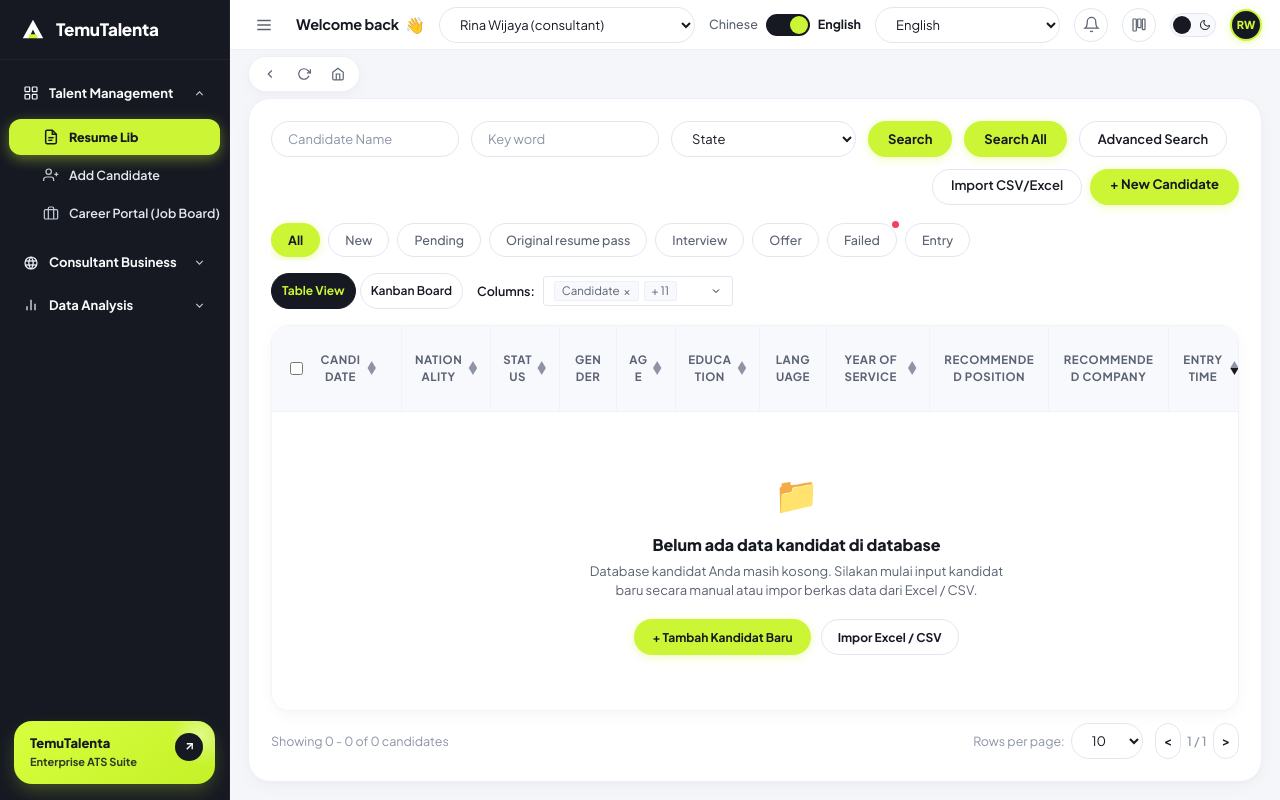
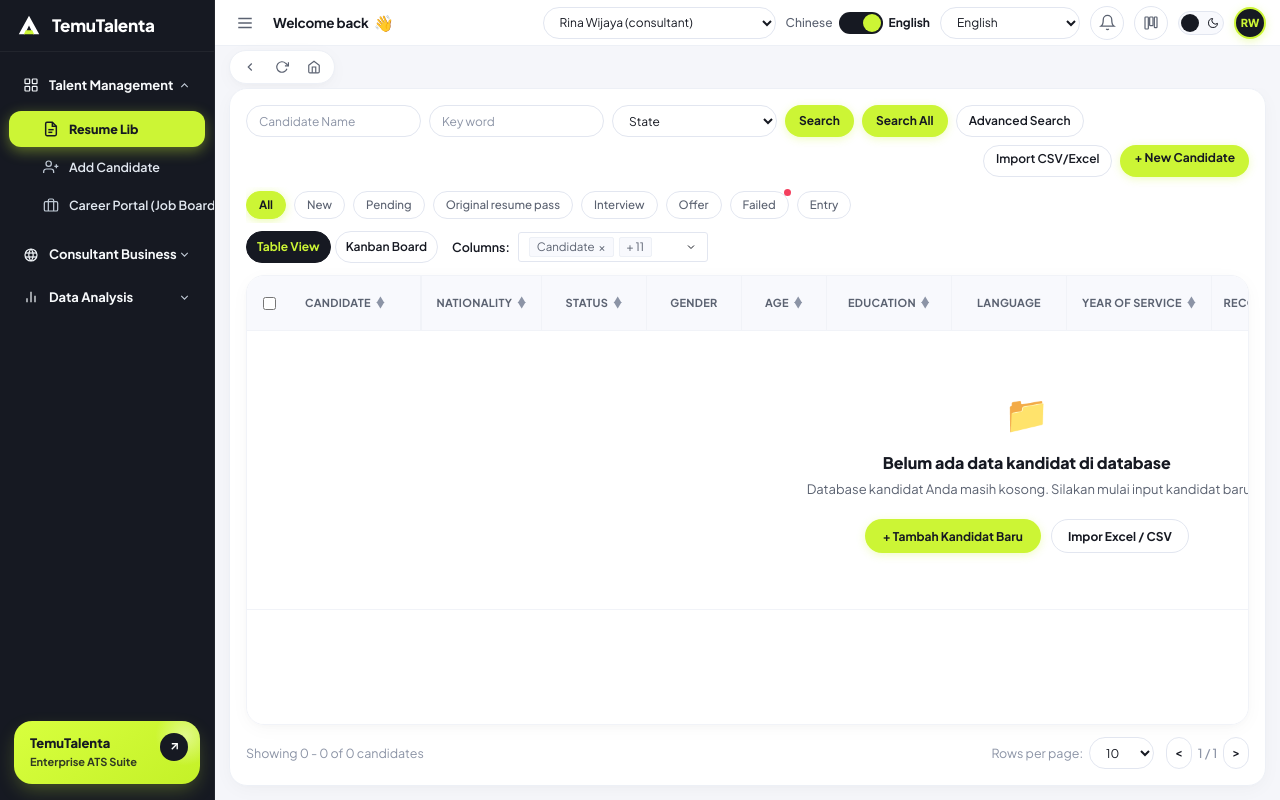
Before and after one commit to dandirayo/TemuTalenta, a website: page index.html in a window 1280 px wide. Drawn offline with Linux system fonts and the light colour scheme.

Commit message:
fix(ui): optimize 100% desktop scale layout density and prevent table header text wrapping

```diff
--- a/src/css/style.css
+++ b/src/css/style.css
@@ -248,7 +248,7 @@ button:active {
    LEFT SIDEBAR (Eduplex Charcoal & Neon Lime Aesthetic)
    ========================================================================== */
 .app-sidebar {
-  width: 230px;
+  width: 215px;
   background-color: var(--bg-sidebar);
   color: var(--text-sidebar);
   display: flex;
@@ -266,8 +266,8 @@ button:active {
 }
 
 .sidebar-brand {
-  min-block-size: 60px;
-  padding: 0 20px;
+  min-block-size: 52px;
+  padding: 0 16px;
   display: flex;
   align-items: center;
   justify-content: space-between;
@@ -511,21 +511,24 @@ button:active {
 }
 
 .top-header {
-  min-block-size: 50px;
+  min-block-size: 46px;
   background-color: var(--bg-surface);
   border-bottom: 1px solid var(--border-base);
-  padding: 4px 18px;
+  padding: 4px 14px;
   display: flex;
   align-items: center;
   justify-content: space-between;
   flex-shrink: 0;
+  gap: 8px;
+  white-space: nowrap;
+}
+
+.header-left {
+  display: flex;
+  align-items: center;
   gap: 10px;
-}
-
-.header-left {
-  display: flex;
-  align-items: center;
-  gap: 12px;
+  flex-shrink: 0;
+  white-space: nowrap;
 }
 
 .mobile-header-brand {
@@ -539,12 +542,14 @@ button:active {
 .header-greeting {
   display: inline-flex;
   align-items: center;
-  gap: 6px;
-  font-size: 14.5px;
+  gap: 5px;
+  font-size: 13.5px;
   font-weight: 700;
   color: var(--text-primary);
   letter-spacing: -0.2px;
-  margin-left: 4px;
+  margin-left: 2px;
+  white-space: nowrap !important;
+  flex-shrink: 0;
 }
 
 .header-greeting .greeting-wave {
@@ -558,16 +563,23 @@ button:active {
 }
 
 .header-role-select {
-  min-width: 150px;
-  min-block-size: 26px;
+  min-width: 140px;
+  max-width: 175px;
+  min-block-size: 28px;
+  height: 28px;
   font-size: 11.5px;
+  padding: 0 8px;
+  white-space: nowrap;
 }
 
 .header-lang-select {
-  min-width: 95px;
-  min-block-size: 26px;
+  min-width: 85px;
+  min-block-size: 28px;
+  height: 28px;
   font-size: 11.5px;
-  margin-left: 6px;
+  margin-left: 4px;
+  padding: 0 6px;
+  white-space: nowrap;
 }
 
 .search-actions-group {
@@ -599,7 +611,9 @@ button:active {
 .header-right {
   display: flex;
   align-items: center;
-  gap: 14px;
+  gap: 10px;
+  flex-shrink: 0;
+  white-space: nowrap;
 }
 
 /* Role Selector Dropdown in Header */
@@ -632,16 +646,19 @@ button:active {
 .lang-switch-group {
   display: inline-flex;
   align-items: center;
-  gap: 8px;
-  font-size: 12.5px;
+  gap: 6px;
+  font-size: 12px;
   color: var(--text-secondary);
   user-select: none;
+  white-space: nowrap !important;
+  flex-shrink: 0;
 }
 
 .lang-label {
   cursor: pointer;
   transition: color 0.15s;
   font-weight: 500;
+  white-space: nowrap !important;
 }
 
 .lang-label.active {
@@ -890,15 +907,15 @@ button:active {
    SUB-HEADER NAVIGATION BAR (< , Refresh , Home)
    ========================================================================== */
 .sub-nav-bar {
-  min-block-size: 46px;
-  padding: 6px 18px;
+  min-block-size: 38px;
+  padding: 4px 14px;
   background-color: var(--bg-app);
   display: flex;
   align-items: center;
   justify-content: space-between;
   flex-shrink: 0;
-  gap: 10px;
-  flex-wrap: wrap;
+  gap: 8px;
+  flex-wrap: nowrap;
 }
 
 .nav-tool-group {
@@ -913,8 +930,8 @@ button:active {
 }
 
 .nav-tool-btn {
-  width: 30px;
-  height: 28px;
+  width: 28px;
+  height: 26px;
   background: transparent;
   border: none;
   color: var(--text-secondary);
@@ -936,7 +953,7 @@ button:active {
    ========================================================================== */
 .workspace-body {
   flex: 1;
-  padding: 0 18px 18px 18px;
+  padding: 0 14px 14px 14px;
   overflow-y: auto;
   display: flex;
   flex-direction: column;
@@ -945,8 +962,8 @@ button:active {
 .workspace-panel {
   background-color: var(--bg-surface);
   border: 1px solid var(--border-base);
-  border-radius: var(--radius-xl);
-  padding: 22px;
+  border-radius: var(--radius-lg);
+  padding: 16px;
   box-shadow: var(--shadow-card);
   display: none;
   flex-direction: column;
@@ -962,19 +979,20 @@ button:active {
   display: flex;
   flex-wrap: wrap;
   align-items: center;
-  gap: 12px;
-  margin-bottom: 14px;
+  gap: 8px;
+  margin-bottom: 10px;
 }
 
 .ctrl-input, .ctrl-select {
-  min-block-size: 36px;
-  padding: 6px 16px;
+  min-block-size: 32px;
+  height: 32px;
+  padding: 4px 12px;
   background-color: var(--bg-surface);
   border: 1px solid var(--border-input);
   border-radius: var(--radius-pill);
-  font-size: 13px;
+  font-size: 12px;
   color: var(--text-primary);
-  min-width: 185px;
+  min-width: 140px;
   max-inline-size: 100%;
   transition: border-color 0.2s, box-shadow 0.2s;
 }
@@ -990,38 +1008,40 @@ button:active {
 }
 
 .btn-solid {
-  min-block-size: 36px;
-  padding: 6px 20px;
+  min-block-size: 32px;
+  height: 32px;
+  padding: 4px 14px;
   background-color: var(--brand-primary);
   color: var(--brand-primary-text);
   border: none;
   border-radius: var(--radius-pill);
-  font-size: 13px;
+  font-size: 12px;
   font-weight: 700;
   cursor: pointer;
   transition: all 0.2s cubic-bezier(0.16, 1, 0.3, 1);
-  white-space: nowrap;
-  box-shadow: 0 2px 10px rgba(204, 245, 53, 0.35);
+  white-space: nowrap !important;
+  box-shadow: 0 2px 8px rgba(204, 245, 53, 0.3);
 }
 
 .btn-solid:hover {
   background-color: var(--brand-primary-hover);
   transform: translateY(-1px);
-  box-shadow: 0 4px 16px rgba(204, 245, 53, 0.45);
+  box-shadow: 0 4px 14px rgba(204, 245, 53, 0.4);
 }
 
 .btn-outlined {
-  min-block-size: 36px;
-  padding: 6px 18px;
+  min-block-size: 32px;
+  height: 32px;
+  padding: 4px 12px;
   background-color: var(--bg-surface);
   color: var(--text-primary);
   border: 1px solid var(--border-input);
   border-radius: var(--radius-pill);
-  font-size: 13px;
+  font-size: 12px;
   font-weight: 600;
   cursor: pointer;
   transition: all 0.2s cubic-bezier(0.16, 1, 0.3, 1);
-  white-space: nowrap;
+  white-space: nowrap !important;
 }
 
 .btn-outlined:hover {
@@ -1070,8 +1090,8 @@ button:active {
   flex-wrap: wrap;
   align-items: center;
   justify-content: space-between;
-  gap: 12px;
-  margin-bottom: 16px;
+  gap: 8px;
+  margin-bottom: 12px;
 }
 
 .stage-tabs {
@@ -1116,19 +1136,20 @@ button:active {
   position: relative;
   flex: none;
   scroll-snap-align: start;
-  min-block-size: 34px;
-  padding: 6px 16px;
+  min-block-size: 28px;
+  height: 28px;
+  padding: 3px 12px;
   background-color: var(--bg-surface);
   color: var(--text-secondary);
   border: 1px solid var(--border-input);
   border-radius: var(--radius-pill);
-  font-size: 12.5px;
+  font-size: 11.5px;
   font-weight: 500;
   cursor: pointer;
   display: inline-flex;
   align-items: center;
-  gap: 6px;
-  white-space: nowrap;
+  gap: 5px;
+  white-space: nowrap !important;
   transition: all 0.2s cubic-bezier(0.16, 1, 0.3, 1);
 }
 
@@ -1374,7 +1395,7 @@ button:active {
 
 .data-table {
   width: 100%;
-  min-inline-size: 1050px;
+  min-inline-size: 1420px;
   border-collapse: separate;
   border-spacing: 0;
   text-align: center;
@@ -1387,20 +1408,21 @@ button:active {
 .data-table thead {
   position: sticky;
   inset-block-start: 0;
-  z-index: 2;
+  z-index: 3;
 }
 
 .data-table th {
   background-color: var(--bg-subtle);
   color: var(--text-secondary);
   font-weight: 700;
-  font-size: 11.5px;
+  font-size: 11px;
   text-transform: uppercase;
-  letter-spacing: 0.5px;
-  padding: 13px 12px;
+  letter-spacing: 0.3px;
+  padding: 8px 10px;
   border-bottom: 1px solid var(--border-table);
   border-right: 1px solid var(--border-table);
   vertical-align: middle;
+  white-space: nowrap !important;
 }
 
 .data-table th:has(> button) {
@@ -1409,14 +1431,14 @@ button:active {
 
 .sort-header-btn {
   width: 100%;
-  min-height: 44px;
-  padding: 13px 12px;
+  min-height: 38px;
+  padding: 8px 10px;
   background: transparent;
   border: none;
   font-weight: 700;
-  font-size: 11.5px;
+  font-size: 11px;
   text-transform: uppercase;
-  letter-spacing: 0.5px;
+  letter-spacing: 0.3px;
   color: var(--text-secondary);
   display: inline-flex;
   align-items: center;
@@ -1424,6 +1446,11 @@ button:active {
   gap: 5px;
   cursor: pointer;
   transition: color 0.15s;
+  white-space: nowrap !important;
+}
+
+.sort-header-btn span {
+  white-space: nowrap !important;
 }
 
 .sort-header-btn:hover {
@@ -1439,8 +1466,9 @@ button:active {
   display: inline-flex;
   flex-direction: column;
   line-height: 0.7;
-  font-size: 9px;
+  font-size: 8.5px;
   color: var(--text-muted);
+  flex-shrink: 0;
 }
 
 th[aria-sort="ascending"] .sort-up {
@@ -1451,15 +1479,48 @@ th[aria-sort="descending"] .sort-down {
 }
 
 .data-table td {
-  padding: 13px 12px;
+  padding: 8px 10px;
   border-bottom: 1px solid var(--border-table);
   border-right: 1px solid var(--border-table);
   color: var(--text-secondary);
   vertical-align: middle;
-  font-size: 12.5px;
+  font-size: 12px;
   background-color: var(--bg-surface);
   transition: background-color 0.15s;
-}
+  white-space: nowrap;
+}
+
+.data-table td.cell-wrap {
+  white-space: normal;
+  max-inline-size: 160px;
+  line-height: 1.35;
+}
+
+/* Explicit Minimum Column Widths & Sticky Left Candidate Column */
+#resumeTableHeadRow th[data-col-id="candidate"],
+.data-table tbody th[scope="row"] {
+  min-width: 175px;
+  position: sticky;
+  left: 0;
+  z-index: 2;
+  border-right: 2px solid var(--border-table);
+}
+#resumeTableHeadRow th[data-col-id="candidate"] {
+  z-index: 4;
+  background-color: var(--bg-subtle);
+}
+
+#resumeTableHeadRow th[data-col-id="nationality"] { min-width: 120px; }
+#resumeTableHeadRow th[data-col-id="status"] { min-width: 105px; }
+#resumeTableHeadRow th[data-col-id="gender"] { min-width: 95px; }
+#resumeTableHeadRow th[data-col-id="age"] { min-width: 85px; }
+#resumeTableHeadRow th[data-col-id="education"] { min-width: 125px; }
+#resumeTableHeadRow th[data-col-id="language"] { min-width: 115px; }
+#resumeTableHeadRow th[data-col-id="yearsOfService"] { min-width: 145px; }
+#resumeTableHeadRow th[data-col-id="recommendedPosition"] { min-width: 175px; }
+#resumeTableHeadRow th[data-col-id="recommendedCompany"] { min-width: 175px; }
+#resumeTableHeadRow th[data-col-id="entryTime"] { min-width: 120px; }
+#resumeTableHeadRow th[data-col-id="operation"] { min-width: 125px; }
 
 .data-table tbody tr:hover td {
   background-color: var(--bg-hover);
```
